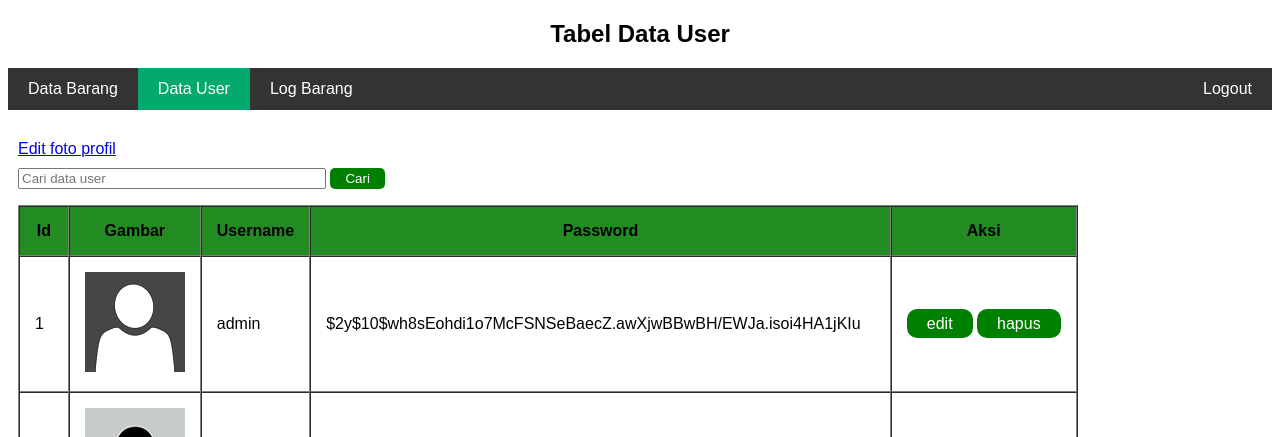
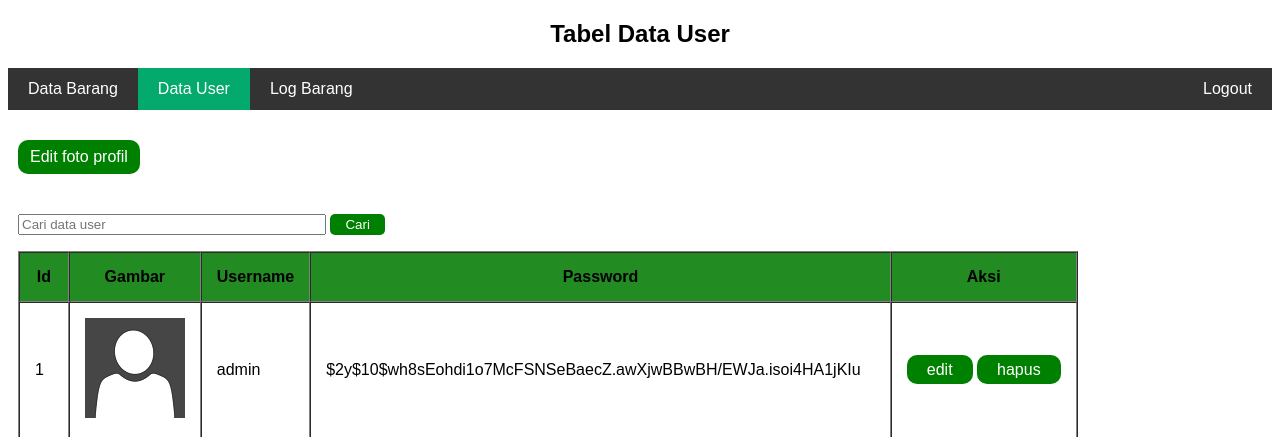
Before and after one commit to backend-player/portfolio, a PHP site: page /user/data-user.php in a window 1280 px wide. Shown: the top 437 px of the page. Run offline with PHP 8.4, Linux system fonts and the light colour scheme; a user stored in the database is signed in; data comes from the database, SQL or seed files in the repository.

Commit message:
add css for edit profile picture

```diff
--- a/crud/style.css
+++ b/crud/style.css
@@ -364,3 +364,13 @@ p {
     text-align: left;
     margin-top: 30px;
 }
+
+.edit-foto-profil {
+    text-decoration: none;
+    display: inline-block;
+    margin-bottom: 30px;
+    color: white;
+    border-radius: 10px;
+    background-color: green;
+    padding: 8px 12px;
+}
```
